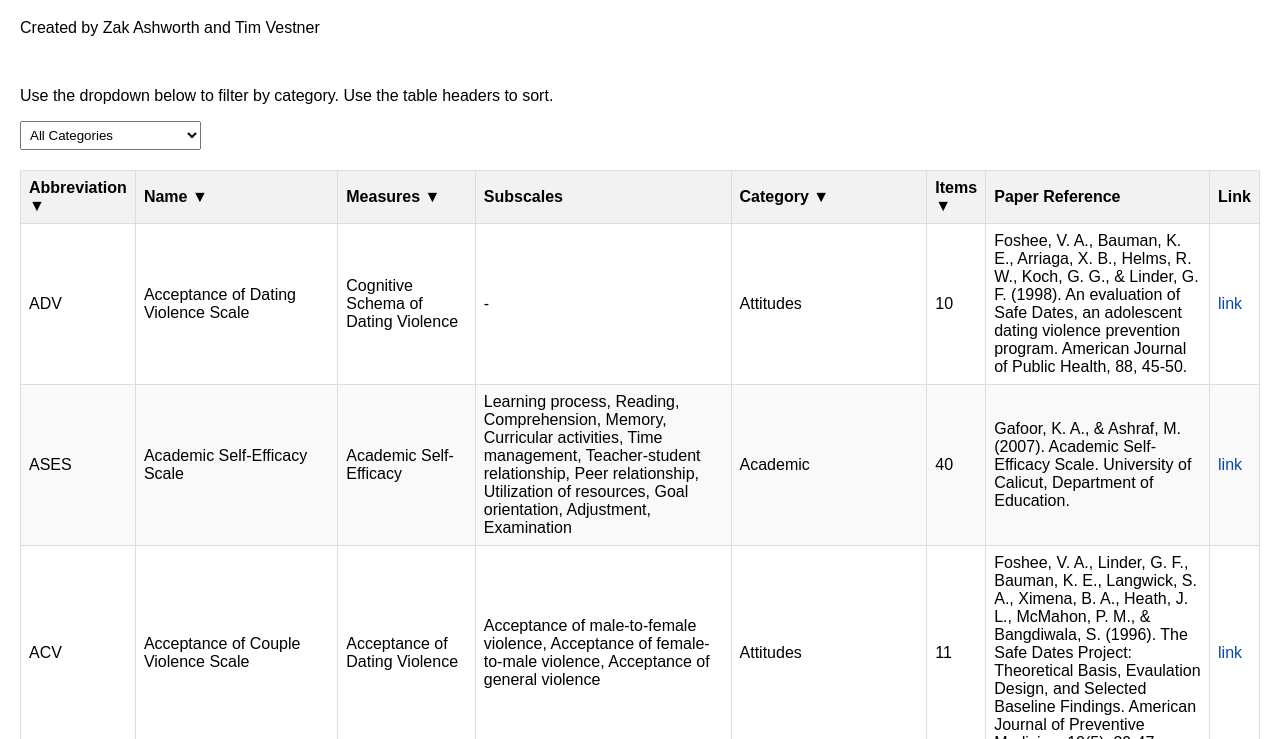
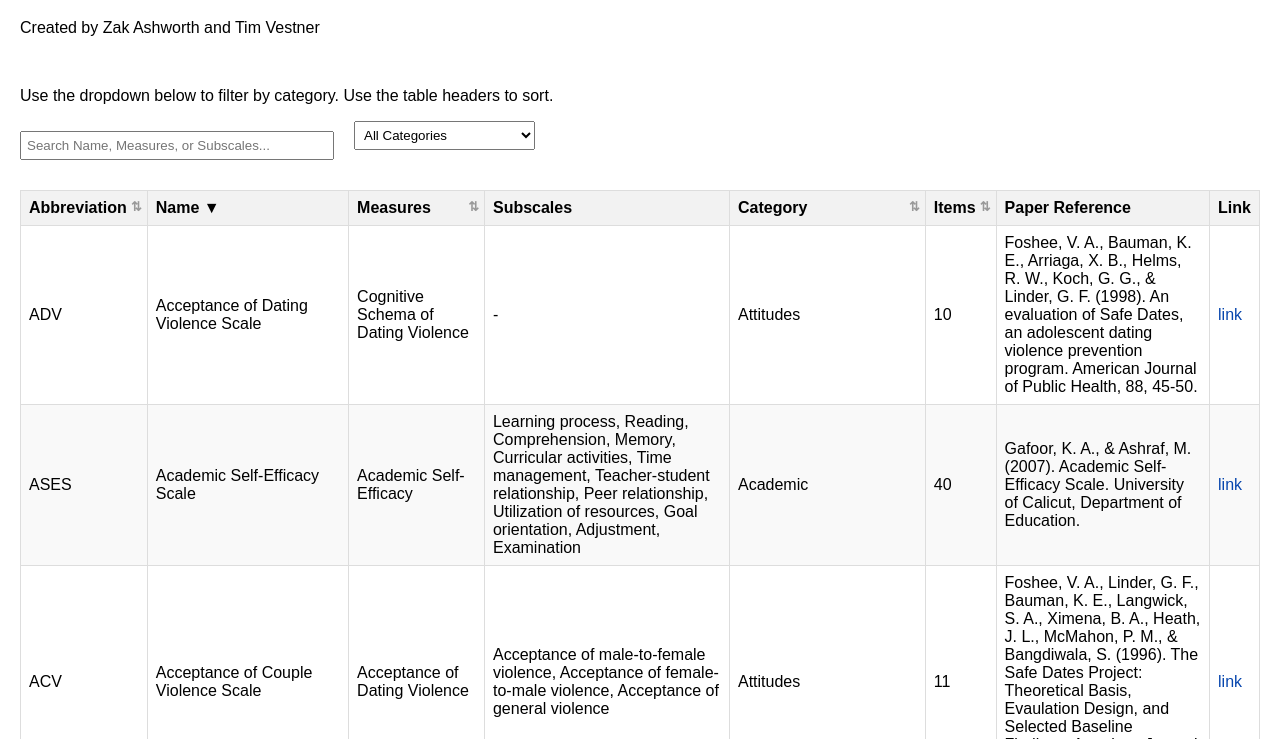
Before and after one commit to TimVestner/PsyScales, a plain HTML site: page index.html in a window 1280 px wide. Shown: the part 61-800 px from the top of the page. Drawn offline with nearby package versions, Linux system fonts and the light colour scheme.

Commit message:
Add files via upload
Added keyword filtering

```diff
--- a/index.html
+++ b/index.html
@@ -43,6 +43,52 @@
         a:hover {
             text-decoration: underline;
         }
+        /* Add search box styling */
+        #searchBox {
+            margin-bottom: 20px;
+            padding: 5px;
+            width: 300px;
+        }
+
+        /* Keep existing styles, add filter container */
+        .filter-container {
+            margin-bottom: 20px;
+            display: flex;
+            gap: 20px;
+            align-items: center;
+        }
+        th[data-sort] {
+            position: relative;
+            padding-right: 20px;
+        }
+
+        th[data-sort]::after {
+            content: ' ⇅';
+            color: #999;
+            font-size: 0.8em;
+            position: absolute;
+            right: 5px;
+        }
+
+        th[data-sort]:hover::after {
+            color: #666;
+        }
+
+        th.active-sort::after {
+            content: '';
+        }
+
+        /* Keep existing styles */
+        body { font-family: Arial, sans-serif; margin: 20px; }
+        .filter-container { margin-bottom: 20px; display: flex; gap: 20px; align-items: center; }
+        #searchBox { margin-bottom: 0; padding: 5px; width: 300px; }
+        #categoryFilter { padding: 5px; }
+        table { border-collapse: collapse; width: 100%; }
+        th, td { border: 1px solid #ddd; padding: 8px; text-align: left; }
+        th { background-color: #f2f2f2; cursor: pointer; }
+        tr:nth-child(even) { background-color: #f9f9f9; }
+        a { color: #0645ad; text-decoration: none; }
+        a:hover { text-decoration: underline; }
     </style>
 </head>
 <body>
@@ -50,19 +96,24 @@
     <p>Created by Zak Ashworth and Tim Vestner</p>
     <p>&nbsp;</p>
     <p>Use the dropdown below to filter by category. Use the table headers to sort.</p>
-    <select id="categoryFilter">
-        <option value="">All Categories</option>
-    </select>
+
+
+    <div class="filter-container">
+        <input type="text" id="searchBox" placeholder="Search Name, Measures, or Subscales...">
+        <select id="categoryFilter">
+            <option value="">All Categories</option>
+        </select>
+    </div>
 
     <table id="scalesTable">
         <thead>
             <tr>
-                <th data-sort="abbreviation">Abbreviation ▼</th>
-                <th data-sort="name">Name ▼</th>
-                <th data-sort="measures">Measures ▼</th>
+                <th data-sort="abbreviation">Abbreviation</th>
+                <th data-sort="name" class="active-sort">Name ▼</th>
+                <th data-sort="measures">Measures</th>
                 <th>Subscales</th>
-                <th data-sort="category">Category ▼</th>
-                <th data-sort="items">Items ▼</th>
+                <th data-sort="category">Category</th>
+                <th data-sort="items">Items</th>
                 <th>Paper Reference</th>
                 <th>Link</th>
             </tr>
@@ -72,23 +123,55 @@
 
     <script src="https://cdnjs.cloudflare.com/ajax/libs/PapaParse/5.3.0/papaparse.min.js"></script>
     <script>
-        let scalesData = [];
-        // let currentSort = { column: null, direction: 1 };
+      let scalesData = [];
         let currentSort = { column: 'name', direction: 1 };
+        let filteredData = [];
 
-        // Load and parse CSV data
         Papa.parse("scales.csv", {
             download: true,
             header: true,
             dynamicTyping: true,
             complete: function(results) {
                 scalesData = results.data;
-                scalesData.sort((a, b) => a.Name.localeCompare(b.Name));
-                populateTable(scalesData);
-                populateCategoryFilter();
+                initializeFiltersAndSort();
+                applyFiltersAndSort();
+                populateTable(filteredData);
                 addSortListeners();
             }
         });
+
+        function initializeFiltersAndSort() {
+            populateCategoryFilter();
+            scalesData.sort((a, b) => a.Name.localeCompare(b.Name));
+        }
+
+        function applyFiltersAndSort() {
+            // Apply filters
+            const searchQuery = document.getElementById('searchBox').value.toLowerCase();
+            const selectedCategory = document.getElementById('categoryFilter').value;
+
+            filteredData = scalesData.filter(scale => {
+                const matchesCategory = !selectedCategory || scale.Category === selectedCategory;
+                const matchesSearch = !searchQuery ||
+                    scale.Name.toLowerCase().includes(searchQuery) ||
+                    scale.Measures.toLowerCase().includes(searchQuery) ||
+                    scale.Subscales.toLowerCase().includes(searchQuery);
+
+                return matchesCategory && matchesSearch;
+            });
+
+            // Apply sorting
+            filteredData.sort((a, b) => {
+                const sortKey = currentSort.column.charAt(0).toUpperCase() + currentSort.column.slice(1);
+                const aVal = a[sortKey];
+                const bVal = b[sortKey];
+
+                if (typeof aVal === 'string') {
+                    return aVal.localeCompare(bVal) * currentSort.direction;
+                }
+                return (aVal - bVal) * currentSort.direction;
+            });
+        }
 
         function populateTable(data) {
             const tbody = document.getElementById('tableBody');
@@ -108,6 +191,18 @@
                 `;
                 tbody.appendChild(row);
             });
+
+            // Update sort indicators
+            document.querySelectorAll('th[data-sort]').forEach(header => {
+                header.classList.remove('active-sort');
+                header.textContent = header.textContent.replace(/▼|▲/g, '').trim();
+            });
+
+            const activeHeader = document.querySelector(`th[data-sort="${currentSort.column}"]`);
+            if (activeHeader) {
+                activeHeader.classList.add('active-sort');
+                activeHeader.textContent += currentSort.direction === 1 ? ' ▼' : ' ▲';
+            }
         }
 
         function populateCategoryFilter() {
@@ -122,10 +217,7 @@
             });
 
             filter.addEventListener('change', () => {
-                const selectedCategory = filter.value;
-                const filteredData = selectedCategory ?
-                    scalesData.filter(scale => scale.Category === selectedCategory) :
-                    scalesData;
+                applyFiltersAndSort();
                 populateTable(filteredData);
             });
         }
@@ -134,7 +226,6 @@
             document.querySelectorAll('th[data-sort]').forEach(header => {
                 header.addEventListener('click', () => {
                     const sortColumn = header.dataset.sort;
-                    const textContent = header.textContent;
 
                     if (currentSort.column === sortColumn) {
                         currentSort.direction *= -1;
@@ -143,21 +234,15 @@
                         currentSort.direction = 1;
                     }
 
-                    header.textContent = textContent.replace(/▼|▲/, '') +
-                        (currentSort.direction === 1 ? ' ▼' : ' ▲');
+                    applyFiltersAndSort();
+                    populateTable(filteredData);
+                });
+            });
 
-                    scalesData.sort((a, b) => {
-                        const valA = a[sortColumn.charAt(0).toUpperCase() + sortColumn.slice(1)];
-                        const valB = b[sortColumn.charAt(0).toUpperCase() + sortColumn.slice(1)];
-
-                        if (typeof valA === 'string') {
-                            return valA.localeCompare(valB) * currentSort.direction;
-                        }
-                        return (valA - valB) * currentSort.direction;
-                    });
-
-                    populateTable(scalesData);
-                });
+            // Add input listener for search box
+            document.getElementById('searchBox').addEventListener('input', () => {
+                applyFiltersAndSort();
+                populateTable(filteredData);
             });
         }
     </script>
```
